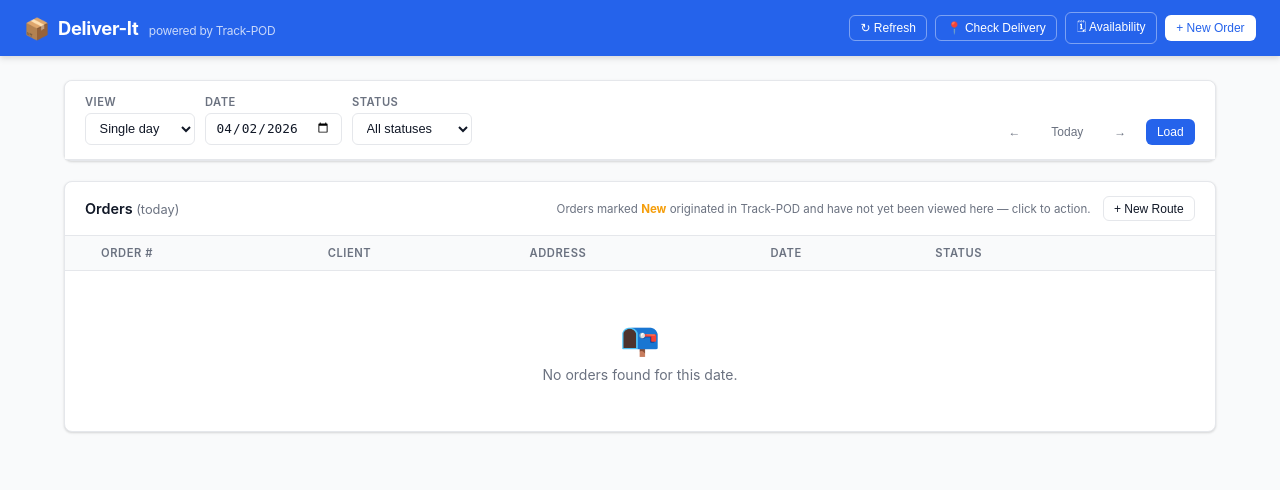
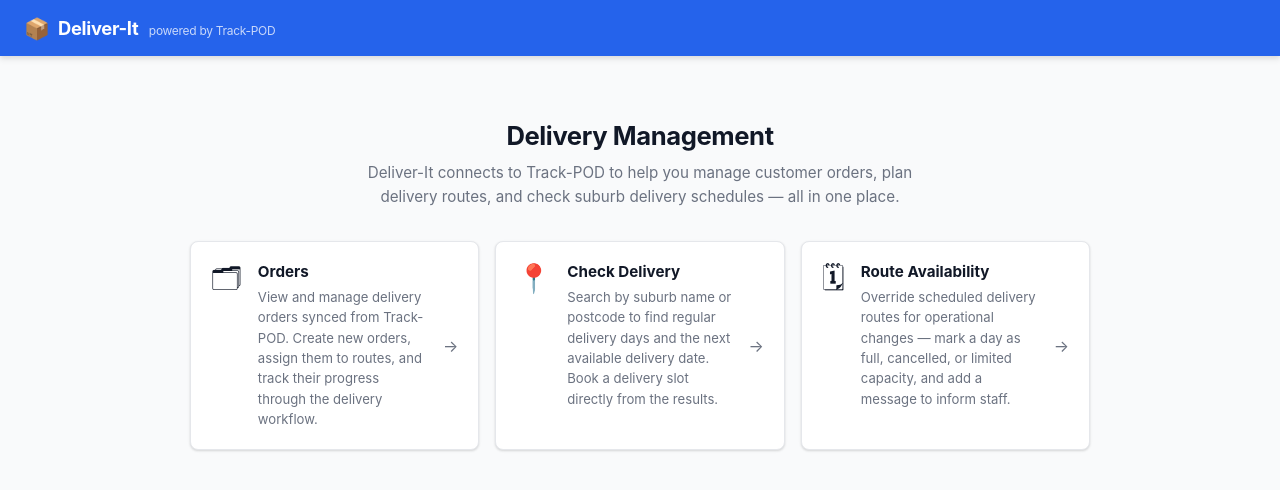
Before and after one commit to geitaguy/Deliver-It, a Flask app: page / in a window 1280 px wide. Shown: the top 490 px of the page. Run offline with Flask 3, Linux system fonts and the light colour scheme; lists and menus that the app fills with data are empty.

Commit message:
Add homepage with section navigation
- New home.html served at / — brief description of the app with cards
  linking to Orders (/app), Check Delivery, and Route Availability
- App moved from / to /app; homepage links to /app?open=suburb-search and
  /app?open=route-availability to auto-open the relevant panel on arrival
- app.js reads ?open= query param on init and opens the named panel
- Emoji logo in app header is now a link back to the homepage
- Homepage and home-back link CSS added to style.css

https://claude.ai/code/session_017NGzohDorKUB5jAbWHRZQ6

```diff
--- a/app.py
+++ b/app.py
@@ -62,6 +62,11 @@ with app.app_context():
 # ---------------------------------------------------------------------------
 
 @app.route("/")
+def home():
+    return render_template("home.html")
+
+
+@app.route("/app")
 def index():
     return render_template("index.html")
 
--- a/static/css/style.css
+++ b/static/css/style.css
@@ -545,6 +545,99 @@ tbody tr.is-next-stop { background: var(--bg); }
   padding-bottom: .4rem;
 }
 
+/* ---- Homepage ---- */
+
+.home-back {
+  font-size: 1.3rem;
+  text-decoration: none;
+  line-height: 1;
+  opacity: .9;
+  transition: opacity .15s;
+}
+.home-back:hover { opacity: 1; }
+
+.home-hero {
+  max-width: 600px;
+  margin: 2.5rem auto 2rem;
+  text-align: center;
+}
+
+.home-title {
+  font-size: 1.6rem;
+  font-weight: 700;
+  letter-spacing: -.4px;
+  margin-bottom: .6rem;
+}
+
+.home-desc {
+  font-size: .95rem;
+  color: var(--text-muted);
+  line-height: 1.6;
+}
+
+.home-grid {
+  display: grid;
+  grid-template-columns: repeat(auto-fit, minmax(260px, 1fr));
+  gap: 1rem;
+  max-width: 900px;
+  margin: 0 auto 3rem;
+}
+
+.home-card {
+  display: flex;
+  align-items: flex-start;
+  gap: 1rem;
+  padding: 1.25rem;
+  background: var(--surface);
+  border: 1px solid var(--border);
+  border-radius: var(--radius);
+  box-shadow: var(--shadow);
+  text-decoration: none;
+  color: var(--text);
+  transition: box-shadow .15s, border-color .15s, transform .15s;
+}
+
+.home-card:hover {
+  box-shadow: var(--shadow-md);
+  border-color: var(--brand);
+  transform: translateY(-2px);
+}
+
+.home-card-icon {
+  font-size: 1.75rem;
+  line-height: 1;
+  flex-shrink: 0;
+  margin-top: .1rem;
+}
+
+.home-card-body { flex: 1; }
+
+.home-card-body h3 {
+  font-size: .95rem;
+  font-weight: 700;
+  margin-bottom: .35rem;
+}
+
+.home-card-body p {
+  font-size: .82rem;
+  color: var(--text-muted);
+  line-height: 1.55;
+  margin: 0;
+}
+
+.home-card-arrow {
+  font-size: 1rem;
+  color: var(--text-muted);
+  flex-shrink: 0;
+  align-self: center;
+  transition: color .15s, transform .15s;
+}
+
+.home-card:hover .home-card-arrow {
+  color: var(--brand);
+  transform: translateX(3px);
+}
+
 /* ---- Filter nav ---- */
 
 .filter-nav {
--- a/static/js/app.js
+++ b/static/js/app.js
@@ -1542,6 +1542,12 @@
     });
 
     loadOrders();
+
+    // Auto-open a panel if ?open= is in the URL (e.g. linked from homepage)
+    const openParam = new URLSearchParams(location.search).get("open");
+    if (openParam === "suburb-search" || openParam === "route-availability") {
+      openPanel(openParam);
+    }
   }
 
   if (document.readyState === "loading") {
--- /dev/null
+++ b/templates/home.html
@@ -0,0 +1,62 @@
+<!DOCTYPE html>
+<html lang="en">
+<head>
+  <meta charset="UTF-8">
+  <meta name="viewport" content="width=device-width, initial-scale=1.0">
+  <title>Deliver-It</title>
+  <link rel="stylesheet" href="/static/css/style.css">
+</head>
+<body>
+
+<header class="app-header">
+  <div style="display:flex;align-items:center;gap:.5rem">
+    <span style="font-size:1.3rem">📦</span>
+    <h1>Deliver-It <span class="subtitle">powered by Track-POD</span></h1>
+  </div>
+</header>
+
+<main class="container">
+
+  <div class="home-hero">
+    <h2 class="home-title">Delivery Management</h2>
+    <p class="home-desc">
+      Deliver-It connects to Track-POD to help you manage customer orders,
+      plan delivery routes, and check suburb delivery schedules — all in one place.
+    </p>
+  </div>
+
+  <div class="home-grid">
+
+    <a href="/app" class="home-card">
+      <div class="home-card-icon">🗂</div>
+      <div class="home-card-body">
+        <h3>Orders</h3>
+        <p>View and manage delivery orders synced from Track-POD. Create new orders, assign them to routes, and track their progress through the delivery workflow.</p>
+      </div>
+      <span class="home-card-arrow">→</span>
+    </a>
+
+    <a href="/app?open=suburb-search" class="home-card">
+      <div class="home-card-icon">📍</div>
+      <div class="home-card-body">
+        <h3>Check Delivery</h3>
+        <p>Search by suburb name or postcode to find regular delivery days and the next available delivery date. Book a delivery slot directly from the results.</p>
+      </div>
+      <span class="home-card-arrow">→</span>
+    </a>
+
+    <a href="/app?open=route-availability" class="home-card">
+      <div class="home-card-icon">🗓</div>
+      <div class="home-card-body">
+        <h3>Route Availability</h3>
+        <p>Override scheduled delivery routes for operational changes — mark a day as full, cancelled, or limited capacity, and add a message to inform staff.</p>
+      </div>
+      <span class="home-card-arrow">→</span>
+    </a>
+
+  </div>
+
+</main>
+
+</body>
+</html>
--- a/templates/index.html
+++ b/templates/index.html
@@ -11,7 +11,7 @@
 <!-- ====== App Header ====== -->
 <header class="app-header">
   <div style="display:flex;align-items:center;gap:.5rem">
-    <span style="font-size:1.3rem">📦</span>
+    <a href="/" class="home-back" title="Home">📦</a>
     <h1>Deliver-It <span class="subtitle">powered by Track-POD</span></h1>
   </div>
   <div class="header-actions">
```
